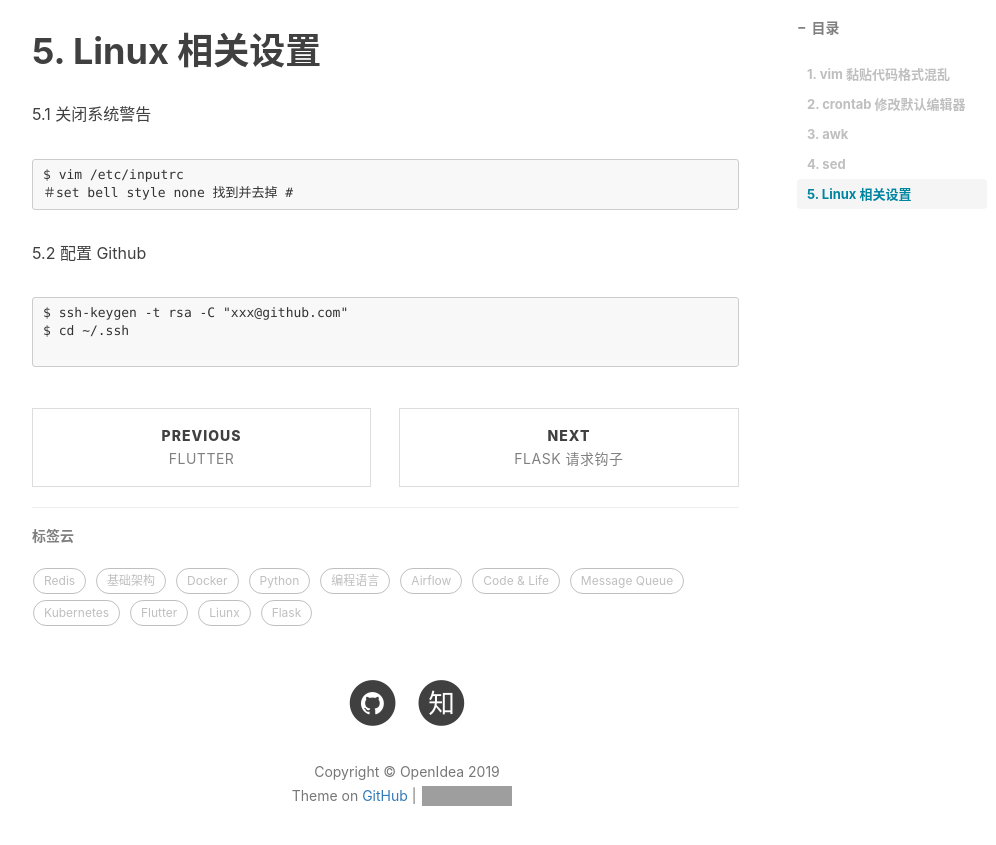
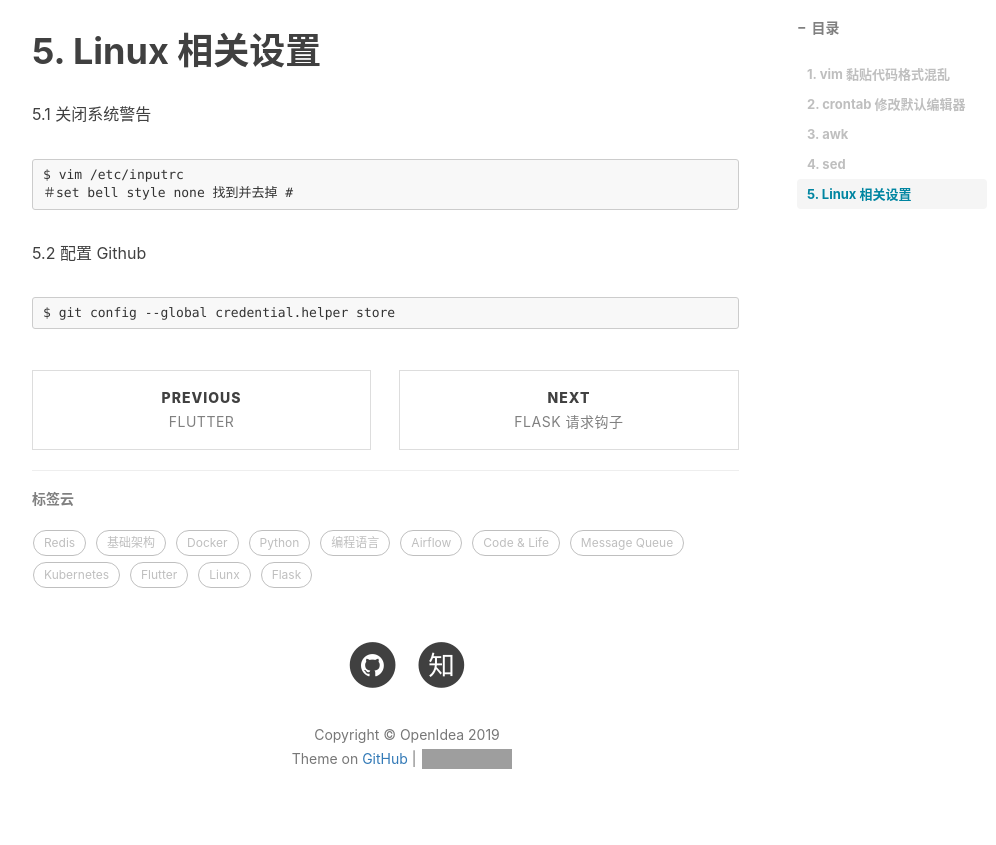
Before and after one commit to zyt312074545/zyt312074545.github.io, a Jekyll site: the page built from _posts/2019-03-06-linux-tip.md, in a window 1280 px wide and 900 px high, scrolled down 3047 px. Shown: the top 845 px of the window, without its empty margins (233-1229 px from the left). Built offline with Jekyll 4.4.1, drawn with Linux system fonts in a browser that asks for light colours; nearby versions of some CDN libraries; comment, search, counter and statistics services are not loaded; grey boxes are pictures that could not be loaded.

Commit message:
update linux git post

````diff
--- a/_posts/2019-03-06-linux-tip.md
+++ b/_posts/2019-03-06-linux-tip.md
@@ -162,7 +162,5 @@ $ vim /etc/inputrc
 5.2 配置 Github
 
 ```
-$ ssh-keygen -t rsa -C "xxx@github.com"
-$ cd ~/.ssh
-
+$ git config --global credential.helper store
 ```
````
